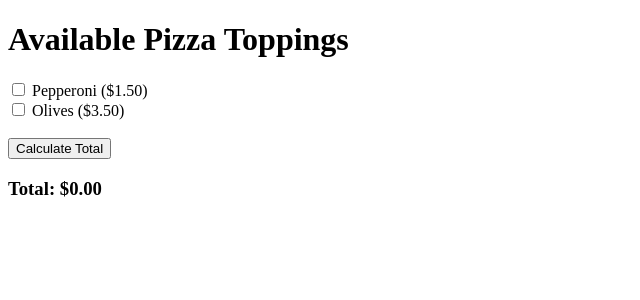
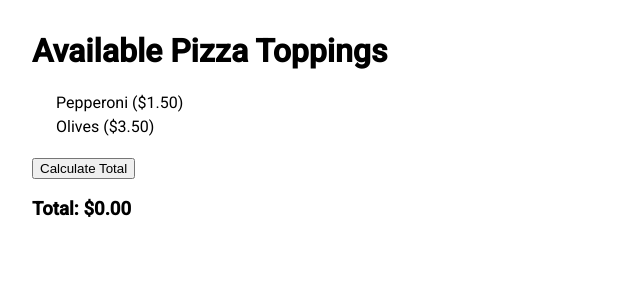
Before and after one commit to 2019-fall-jsf-th/components, an Angular app: page / in a window 1280 px wide. Shown: the top 300 px of the page, without its empty margins (0-640 px from the left). Built offline with nearby package versions, Linux system fonts and the light colour scheme.

Commit message:
Added Angular Materials
imported a new module to app.module

```diff
--- a/angular.json
+++ b/angular.json
@@ -24,6 +24,7 @@
               "src/assets"
             ],
             "styles": [
+              "./node_modules/@angular/material/prebuilt-themes/purple-green.css",
               "src/styles.css"
             ],
             "scripts": []
@@ -89,6 +90,7 @@
               "src/assets"
             ],
             "styles": [
+              "./node_modules/@angular/material/prebuilt-themes/purple-green.css",
               "src/styles.css"
             ],
             "scripts": []
@@ -120,6 +122,7 @@
           }
         }
       }
-    }},
+    }
+  },
   "defaultProject": "components"
 }
--- a/package.json
+++ b/package.json
@@ -12,13 +12,16 @@
   "private": true,
   "dependencies": {
     "@angular/animations": "~8.2.9",
+    "@angular/cdk": "~8.2.3",
     "@angular/common": "~8.2.9",
     "@angular/compiler": "~8.2.9",
     "@angular/core": "~8.2.9",
     "@angular/forms": "~8.2.9",
+    "@angular/material": "^8.2.3",
     "@angular/platform-browser": "~8.2.9",
     "@angular/platform-browser-dynamic": "~8.2.9",
     "@angular/router": "~8.2.9",
+    "hammerjs": "^2.0.8",
     "rxjs": "~6.4.0",
     "tslib": "^1.10.0",
     "zone.js": "~0.9.1"
--- a/src/app/pizza-topping/pizza-topping.component.html
+++ b/src/app/pizza-topping/pizza-topping.component.html
@@ -2,6 +2,10 @@
 <div
     *ngFor='let pt of availablePizzaToppings'
 >
+    <mat-checkbox [(ngModel)]="pt.checked">
+        {{ pt.name }} ({{ pt.price | currency }})
+    </mat-checkbox>
+    <!--
     <label>
         <input
             type="checkbox"
@@ -9,6 +13,7 @@
         />
         {{ pt.name }} ({{ pt.price | currency }})
     </label>
+    -->
 </div>
 <br>
 <div>
--- a/src/index.html
+++ b/src/index.html
@@ -6,6 +6,8 @@
   <base href="/">
   <meta name="viewport" content="width=device-width, initial-scale=1">
   <link rel="icon" type="image/x-icon" href="favicon.ico">
+  <link href="https://fonts.googleapis.com/css?family=Roboto:300,400,500&display=swap" rel="stylesheet">
+  <link href="https://fonts.googleapis.com/icon?family=Material+Icons" rel="stylesheet">
 </head>
 <body>
   <app-root></app-root>
--- a/src/main.ts
+++ b/src/main.ts
@@ -1,3 +1,4 @@
+import 'hammerjs';
 import { enableProdMode } from '@angular/core';
 import { platformBrowserDynamic } from '@angular/platform-browser-dynamic';
 
--- a/src/styles.css
+++ b/src/styles.css
@@ -1 +1,4 @@
 /* You can add global styles to this file, and also import other style files */
+
+html, body { height: 100%; }
+body { margin: 2em; font-family: Roboto, "Helvetica Neue", sans-serif; }
```
Also changed, not shown: src/app/app.module.ts (+6 -1 lines), 1 other file (tests, documents, lock files or other folders).
